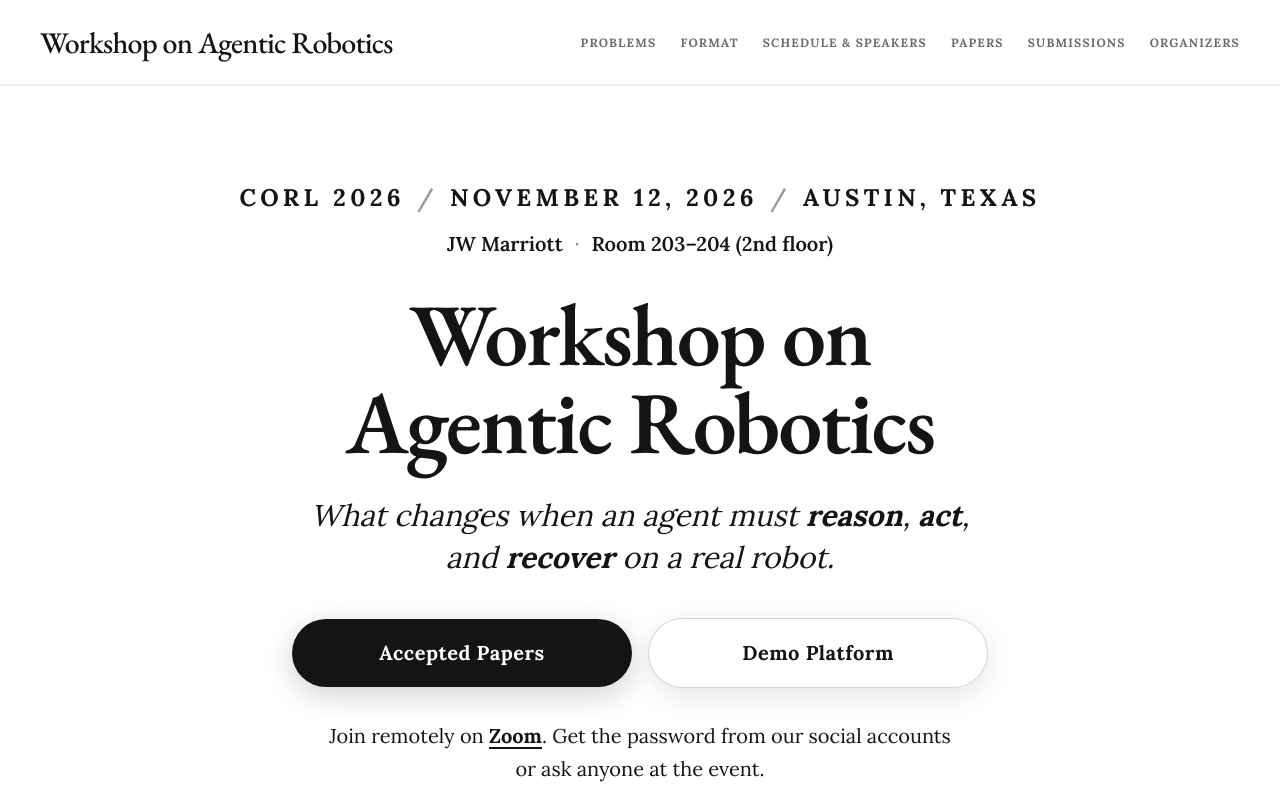
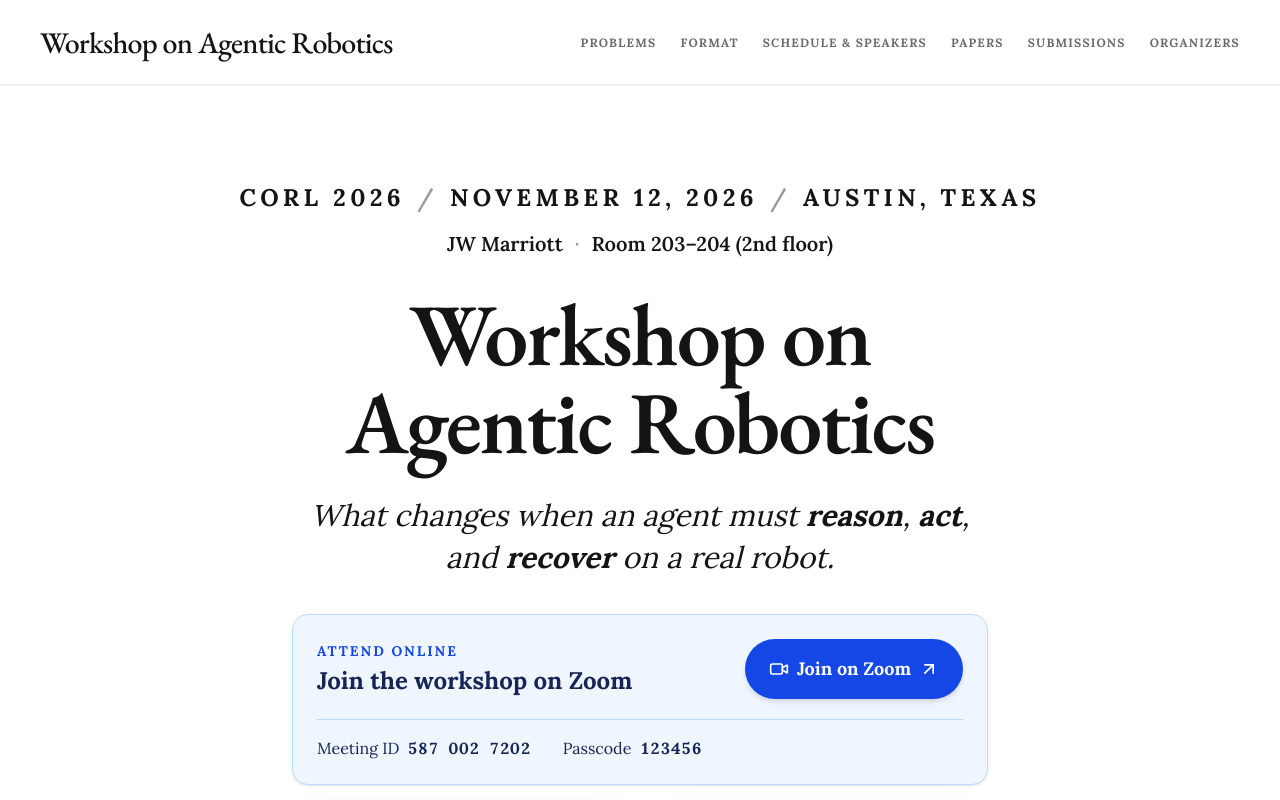
Before and after one commit to agentic-robotics-workshop/agentic-robotics-workshop.github.io, a Next.js app: page / in a window 1280 px wide. Shown: the top 800 px of the page. Built offline with nearby package versions, Linux system fonts and the light colour scheme.

Commit message:
Highlight Zoom attendance and include meeting passcode

```diff
--- a/src/components/Hero.tsx
+++ b/src/components/Hero.tsx
@@ -1,4 +1,5 @@
 import Link from "next/link";
+import { ArrowUpRight, Video } from "lucide-react";
 import { VENUE } from "@/lib/content";
 
 export function Hero() {
@@ -29,7 +30,40 @@ export function Hero() {
           <strong className="font-bold italic">recover</strong> on a real robot.
         </p>
 
-        <div className="mt-10 flex flex-col items-center justify-center gap-4 sm:flex-row">
+        <div className="mx-auto mt-9 max-w-[696px] rounded-2xl border border-blue-200 bg-blue-50 p-5 text-left shadow-sm sm:p-6">
+          <div className="flex flex-col gap-5 sm:flex-row sm:items-center sm:justify-between">
+            <div>
+              <p className="text-sm font-bold uppercase tracking-[0.14em] text-blue-700">
+                Attend online
+              </p>
+              <h2 className="mt-1 text-2xl font-bold text-blue-950">
+                Join the workshop on Zoom
+              </h2>
+            </div>
+            <a
+              href="https://mcgill.zoom.us/j/5870027202?pwd=XmygzB9GeEzM1DSzzHEQBks7btaLTV.1&omn=83654819472"
+              target="_blank"
+              rel="noopener noreferrer"
+              className="inline-flex shrink-0 items-center justify-center gap-2 rounded-full bg-blue-700 px-6 py-4 text-lg font-bold text-white shadow-md transition-colors hover:bg-blue-800 focus-visible:outline-2 focus-visible:outline-offset-4 focus-visible:outline-blue-700"
+            >
+              <Video aria-hidden="true" className="size-5" />
+              Join on Zoom
+              <ArrowUpRight aria-hidden="true" className="size-5" />
+            </a>
+          </div>
+          <dl className="mt-5 flex flex-wrap gap-x-8 gap-y-3 border-t border-blue-200 pt-4 text-base text-blue-950">
+            <div className="flex flex-wrap items-baseline gap-x-2">
+              <dt>Meeting ID</dt>
+              <dd className="font-bold tabular-nums">587 002 7202</dd>
+            </div>
+            <div className="flex items-baseline gap-2">
+              <dt>Passcode</dt>
+              <dd className="font-bold tabular-nums">123456</dd>
+            </div>
+          </dl>
+        </div>
+
+        <div className="mt-6 flex flex-col items-center justify-center gap-4 sm:flex-row">
           <Link
             href="/papers"
             className="inline-flex w-full max-w-[340px] items-center justify-center whitespace-nowrap rounded-full bg-[#141414] px-6 py-5 text-xl font-bold tracking-[0.5px] text-white shadow-[0_8px_30px_rgba(0,0,0,0.18)] transition-all duration-300 ease-[cubic-bezier(0.4,0,0.2,1)] hover:scale-[1.02] hover:shadow-[0_12px_40px_rgba(0,0,0,0.28)] sm:w-[340px] sm:px-12"
@@ -45,18 +79,6 @@ export function Hero() {
           </Link>
         </div>
 
-        <p className="mx-auto mt-8 max-w-[52ch] text-lg leading-relaxed text-text-primary md:text-xl">
-          Join remotely on{" "}
-          <a
-            href="https://mcgill.zoom.us/j/5870027202"
-            target="_blank"
-            rel="noopener noreferrer"
-            className="font-bold underline underline-offset-4 hover:opacity-70"
-          >
-            Zoom
-          </a>
-          . Get the password from our social accounts or ask anyone at the event.
-        </p>
       </div>
     </section>
   );
```
